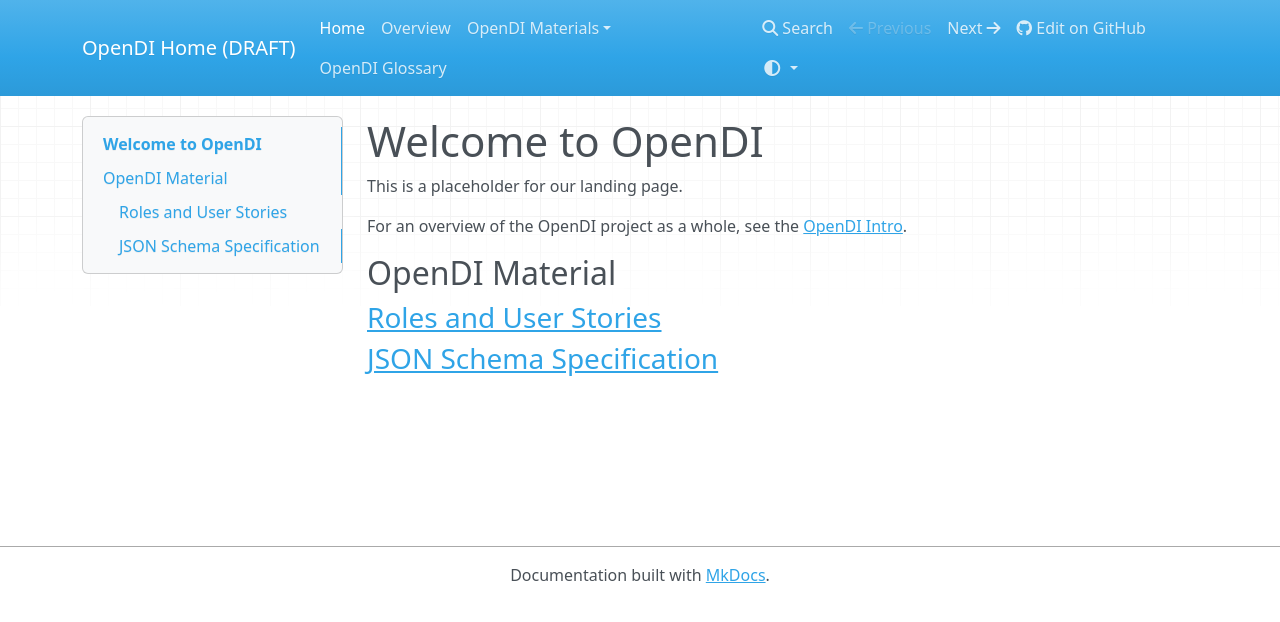
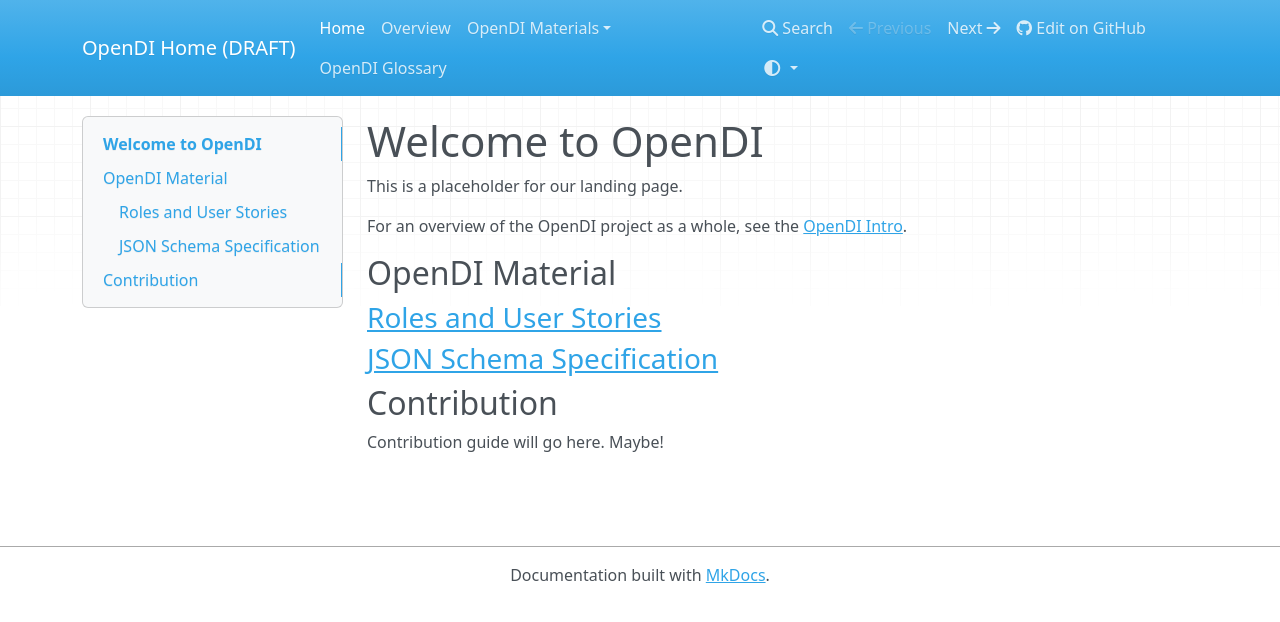
Before and after one commit to IAmKelDev/draft-opendi-home, an MkDocs documentation site: the page built from docs/index.md, in a window 1280 px wide. Shown: the top 622 px of the page. Built offline with MkDocs 1.6.1, drawn with Linux system fonts in a browser that asks for light colours; nearby versions of some CDN libraries.

Commit message:
Slight change to docs index
Trying to test the GitHub Actions auto-run settings.

```diff
--- a/docs/index.md
+++ b/docs/index.md
@@ -9,3 +9,7 @@ For an overview of the OpenDI project as a whole, see the [OpenDI Intro](./OpenD
 ### [Roles and User Stories](https://iamkeldev.github.io/draft-opendi-roles-user-stories)
 
 ### [JSON Schema Specification](https://iamkeldev.github.io/draft-opendi-json-schema)
+
+## Contribution
+
+Contribution guide will go here. Maybe!
```
